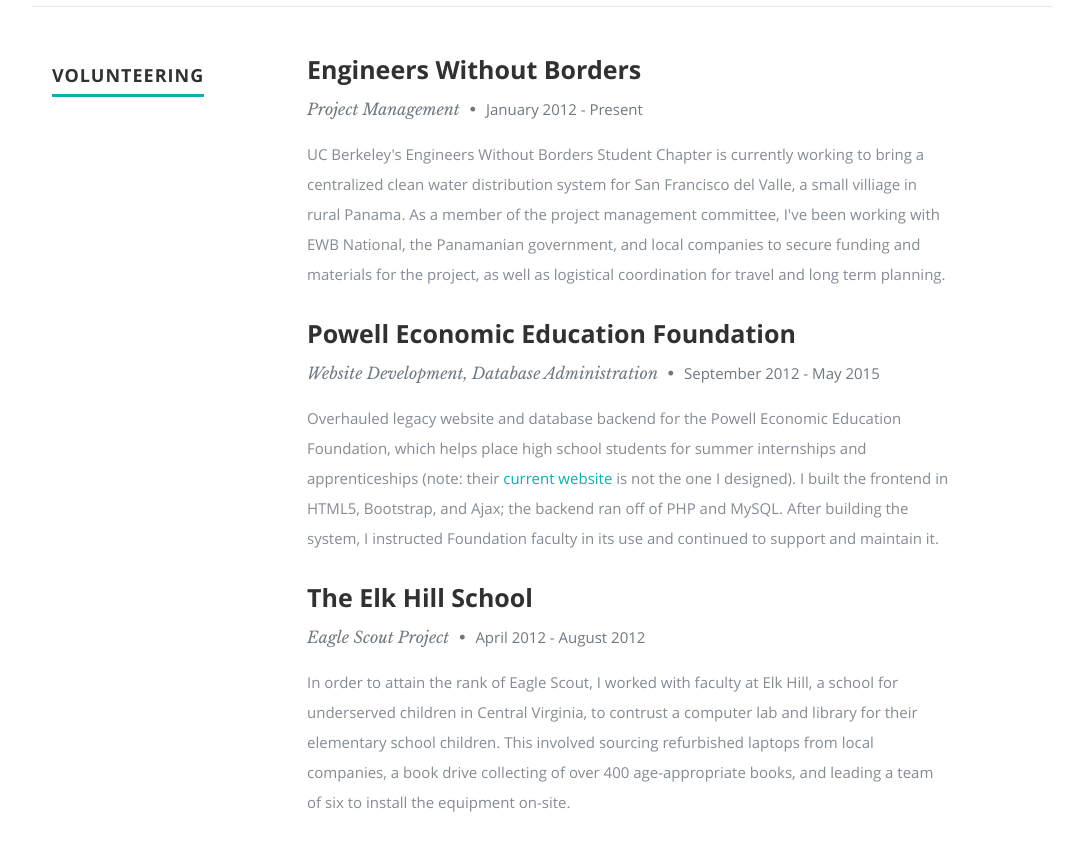
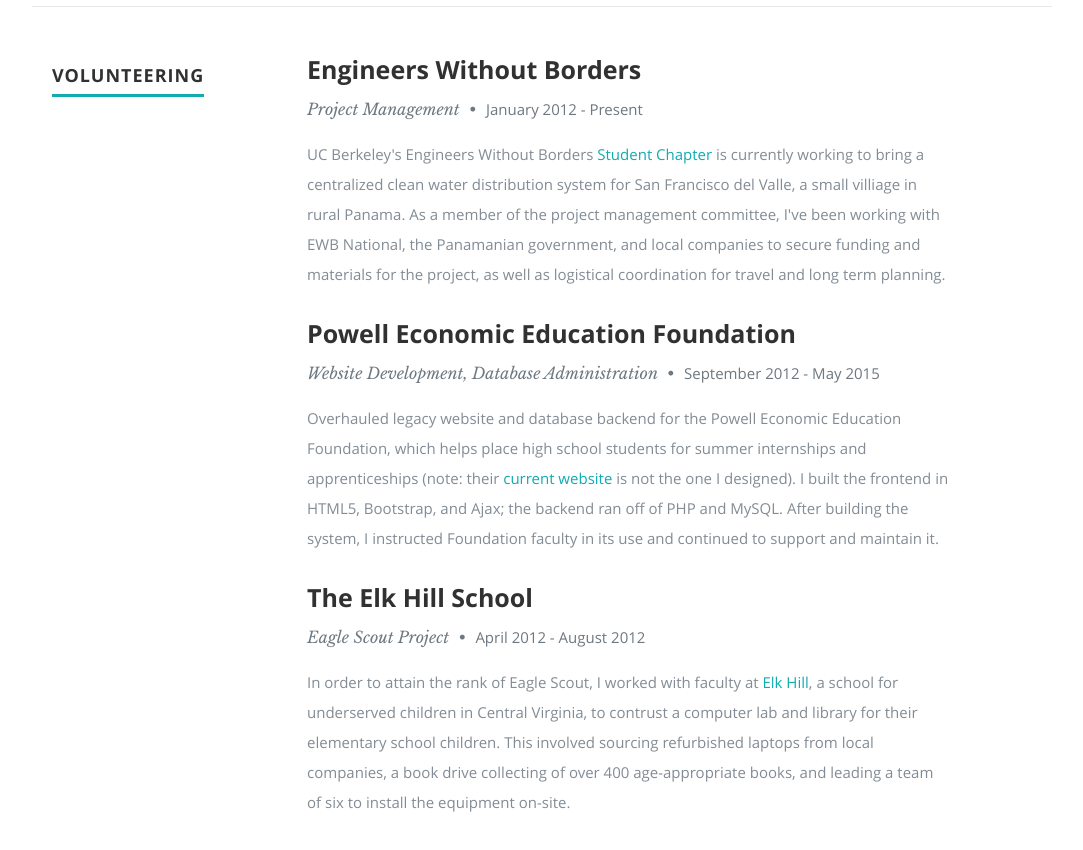
Before and after one commit to swerwath/swerwath.github.io, a plain HTML site: page index.html in a window 1280 px wide. Shown: the part 2800-3650 px from the top of the page, without its empty margins (98-1181 px from the left). Drawn offline with nearby package versions, Linux system fonts and the light colour scheme.

Commit message:
Added links

```diff
--- a/index.html
+++ b/index.html
@@ -274,11 +274,11 @@
                    <p class="info">Project Management <span>&bull;</span> <em class="date">January 2012 - Present</em></p>
 
                    <p>
-                   UC Berkeley's Engineers Without Borders Student Chapter is currently working to bring a centralized
-                   clean water distribution system for San Francisco del Valle, a small villiage in rural Panama. As a member
-                   of the project management committee, I've been working with EWB National, the Panamanian government,
-                   and local companies to secure funding and materials for the project, as well as logistical
-                   coordination for travel and long term planning.
+                   UC Berkeley's Engineers Without Borders <a href="http://ewb.berkeley.edu/">Student Chapter</a> is
+                   currently working to bring a centralized clean water distribution system for San Francisco
+                   del Valle, a small villiage in rural Panama. As a member of the project management committee,
+                   I've been working with EWB National, the Panamanian government, and local companies to secure funding
+                   and materials for the project, as well as logistical coordination for travel and long term planning.
 
                    </p>
 
@@ -314,9 +314,9 @@
                   <p class="info">Eagle Scout Project <span>&bull;</span> <em class="date">April 2012 - August 2012</em></p>
 
                   <p>
-                  In order to attain the rank of Eagle Scout, I worked with faculty at Elk Hill, a school for
-                  underserved children in Central Virginia, to contrust a computer lab and library for their
-                  elementary school children. This involved sourcing refurbished laptops from local companies,
+                  In order to attain the rank of Eagle Scout, I worked with faculty at <a href="https://www.elkhill.org/">Elk
+                  Hill</a>, a school for underserved children in Central Virginia, to contrust a computer lab and library
+                  for their elementary school children. This involved sourcing refurbished laptops from local companies,
                   a book drive collecting of over 400 age-appropriate books, and leading a team of six to install
                   the equipment on-site.
                   </p>
```
